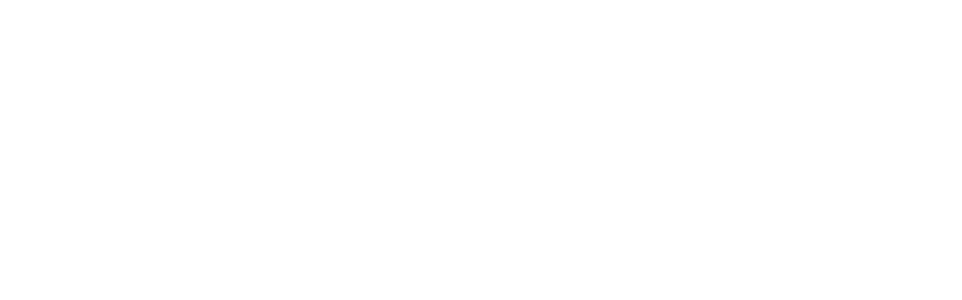
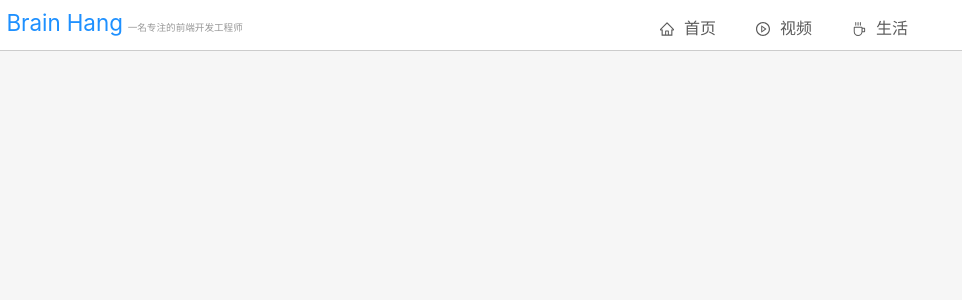
Before and after one commit to zyh940305858/React-Next-Blog, a Next.js app: page / in a window 1280 px wide. Shown: the top 300 px of the page, without its empty margins (0-962 px from the left). Built offline with nearby package versions, Linux system fonts and the light colour scheme.

Commit message:
Add @ant-design/icons && Finish head nav component

```diff
--- /dev/null
+++ b/components/Header.js
@@ -0,0 +1,40 @@
+/**
+ * @author Brain Hang (zyh940305858@163.com)
+ * @creationDate 2020 04 04
+ * @description 首页-头部导航栏
+ * @lastEditDate 2020 04 04
+ */
+
+import React from 'react';
+import '../public/style/components/header.css';
+import { Row, Col, Menu } from 'antd';
+import { HomeOutlined, PlayCircleOutlined, CoffeeOutlined } from '@ant-design/icons';
+
+const Header = () =>(
+    <div className="header">
+        <Row type="flex" justify="center">
+            <Col xs={24} sm={24} md={10} lg={15} xl={12} >
+                <span className="header_logo">Brain Hang</span>
+                <span className="header_text">一名专注的前端开发工程师</span>
+            </Col>
+            <Col xs={0} sm={0} md={14} lg={8} xl={6}>
+                <Menu mode="horizontal">
+                    <Menu.Item key="home">
+                        <HomeOutlined />
+                        首页
+                    </Menu.Item>
+                    <Menu.Item key="video">
+                        <PlayCircleOutlined />
+                        视频
+                    </Menu.Item>
+                    <Menu.Item key="life">
+                        <CoffeeOutlined />
+                        生活
+                    </Menu.Item>
+                </Menu>
+            </Col>
+        </Row>
+    </div>
+)
+
+export default Header;
--- a/package.json
+++ b/package.json
@@ -8,6 +8,7 @@
     "start": "next start"
   },
   "dependencies": {
+    "@ant-design/icons": "^4.0.5",
     "@zeit/next-css": "^1.0.1",
     "antd": "^4.1.0",
     "babel-plugin-import": "^1.13.0",
--- a/pages/_app.js
+++ b/pages/_app.js
@@ -1,4 +1,5 @@
 import App from 'next/app';
 import 'antd/dist/antd.css';
+import '../public/style/pages/comm.css';
 
 export default App;
--- a/pages/index.js
+++ b/pages/index.js
@@ -1,4 +1,5 @@
-import Head from 'next/head'
+import Head from 'next/head';
+import Header from '../components/Header';
 
 const Home = () => (
   <div>
@@ -7,7 +8,8 @@
         Home
       </title>
     </Head>
+    <Header />
   </div>
 )
 
-export default Home
+export default Home;
--- /dev/null
+++ b/public/style/components/header.css
@@ -0,0 +1,30 @@
+.header{
+    background-color: #ffffff;
+    padding: .4rem;
+    overflow: hidden;
+    height: 3.2rem;
+    border-bottom: 1px solid #ccc;
+}
+
+.header_logo{
+    color: #1e90ff;
+    font-size: 1.4rem;
+    text-align: left;
+}
+
+.header_text{
+    font-size: .6rem;
+    color: #999;
+    display: inline-block;
+    padding-left: 0.3rem;
+}
+
+.ant-menu{
+    line-height: 2.8rem;
+}
+
+.ant-menu-item{
+    font-size: 1rem !important;
+    padding-left: 1rem;
+    padding-right: 1rem;
+}
--- /dev/null
+++ b/public/style/pages/comm.css
@@ -0,0 +1,3 @@
+body{
+    background-color: #f6f6f6;
+}
```
Also changed, not shown: 1 other file (tests, documents, lock files or other folders).
